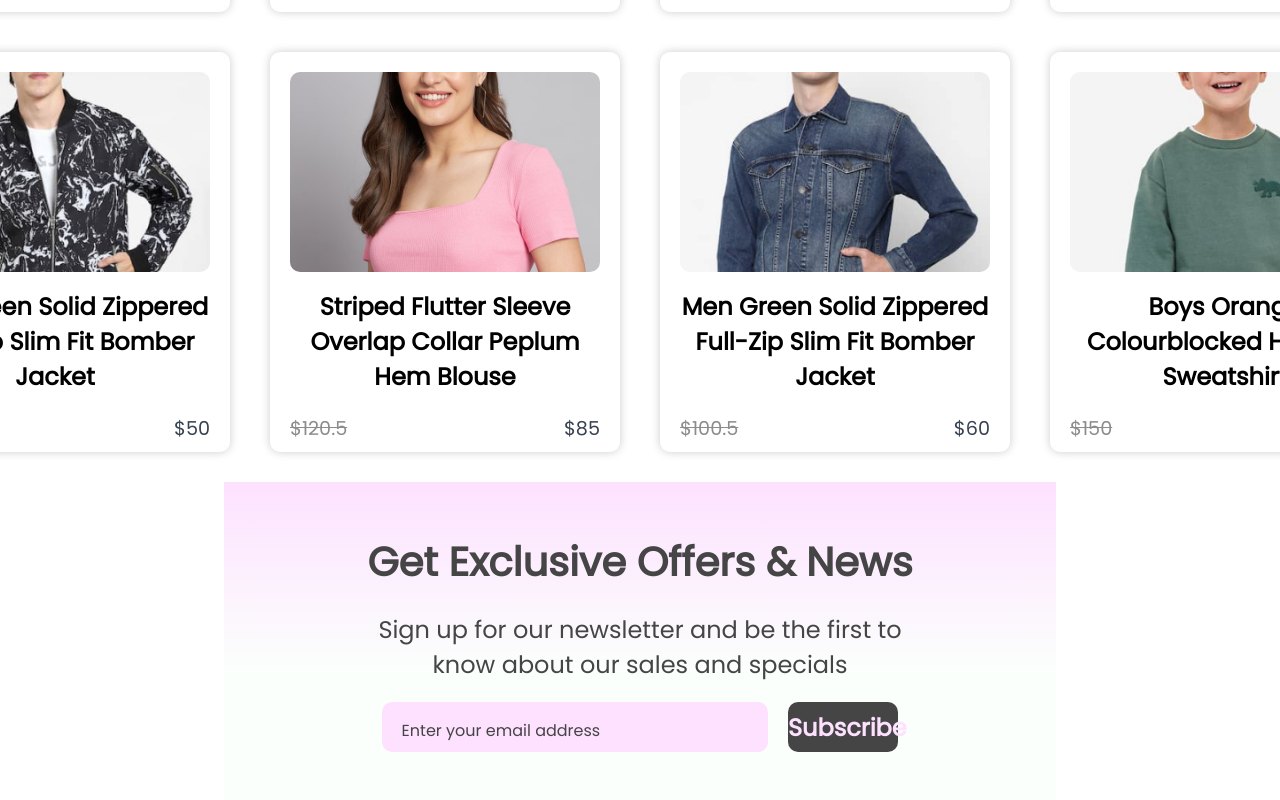
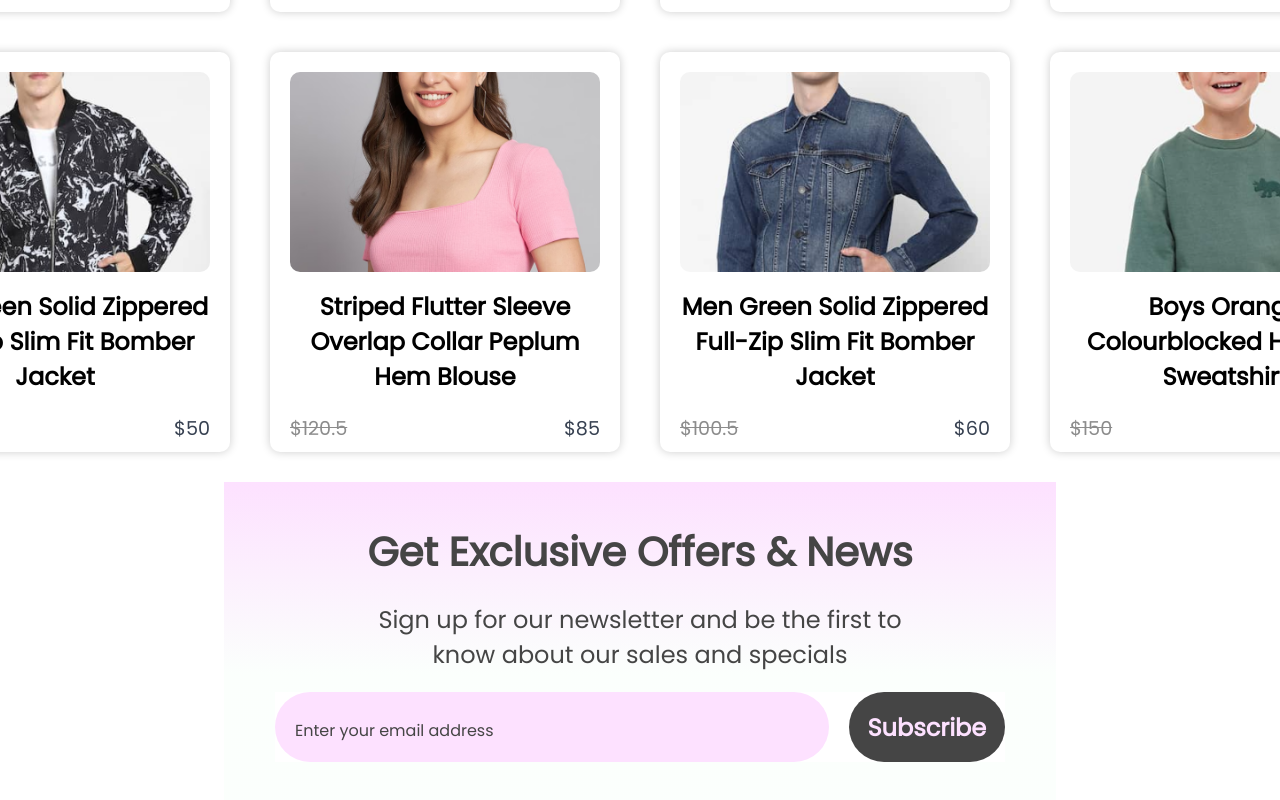
Before and after one commit to ArnaldoGonzalez81318/React-E-Commerce, a React (Create React App) app in the folder frontend/: page / in a window 1280 px wide. Shown: the part 3029-3829 px from the top of the page. Built offline with nearby package versions, Linux system fonts and the light colour scheme.

Commit message:
Update newsletters.css

```diff
--- a/frontend/src/Components/Newsletters/newsletters.css
+++ b/frontend/src/Components/Newsletters/newsletters.css
@@ -26,7 +26,8 @@
 }
 
 .newsletters form {
-  width: 100%;
+  width: 730px;
+  background-color: white;
   display: flex;
   justify-content: center;
   align-items: center;
@@ -34,11 +35,11 @@
 }
 
 .newsletters form input {
-  width: 70%;
-  height: 50px;
+  width: 730px;
+  height: 70px;
   padding: 0 20px;
   border: none;
-  border-radius: 10px;
+  border-radius: 80px;
   font-size: 1.5rem;
   font-weight: 400;
   color: #454545;
@@ -52,10 +53,10 @@
 }
 
 .newsletters form button {
-  width: 20%;
-  height: 50px;
+  width: 210px;
+  height: 70px;
   border: none;
-  border-radius: 10px;
+  border-radius: 80px;
   font-size: 1.5rem;
   font-weight: 700;
   color: #FDE1FF;
```
